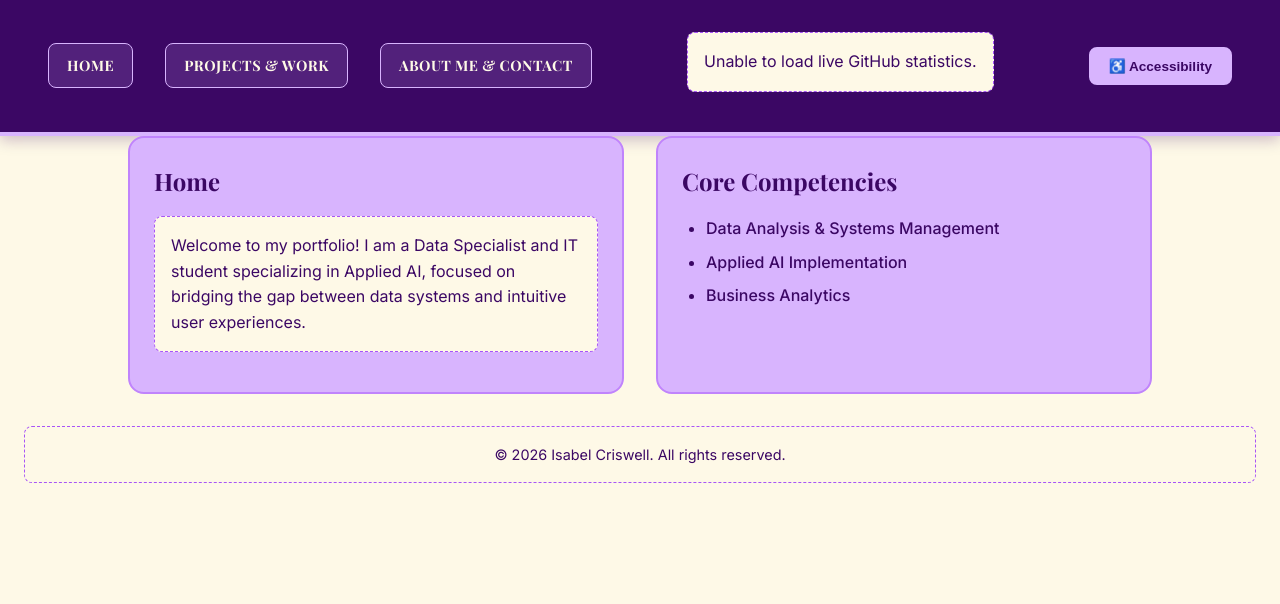
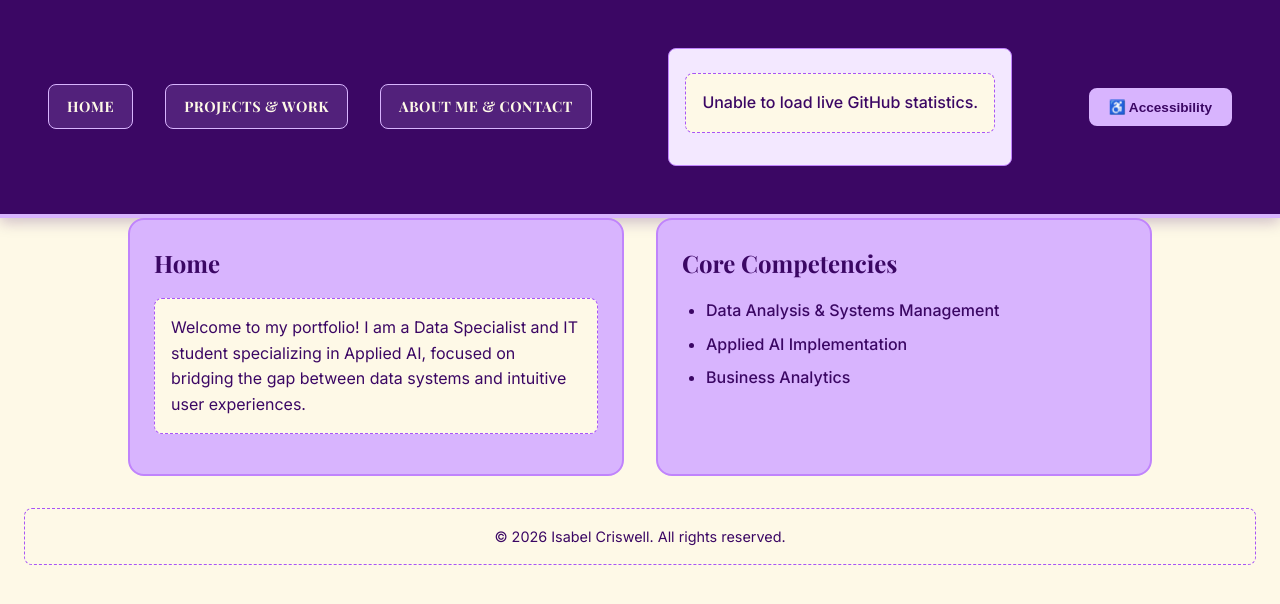
Before and after one commit to Isabel-S-Criswell/DEV140-Project-Milestones, a plain HTML site: page index.html in a window 1280 px wide. Drawn offline with nearby package versions, Linux system fonts and the light colour scheme; no server answers.

Commit message:
Add styles for #github-stats section
Added styles for #github-stats section.

```diff
--- a/style.css
+++ b/style.css
@@ -436,3 +436,14 @@ footer {
     padding: 24px 48px;
   }
 }
+#github-stats {
+  text-align: center;
+  padding: 1rem;
+  margin: 1.5rem auto;
+  max-width: 600px;
+  background-color: #f3e8ff;
+  border: 1px solid #c084fc;
+  border-radius: 8px;
+  color: #3b0764;
+  font-weight: 500;
+}
```
